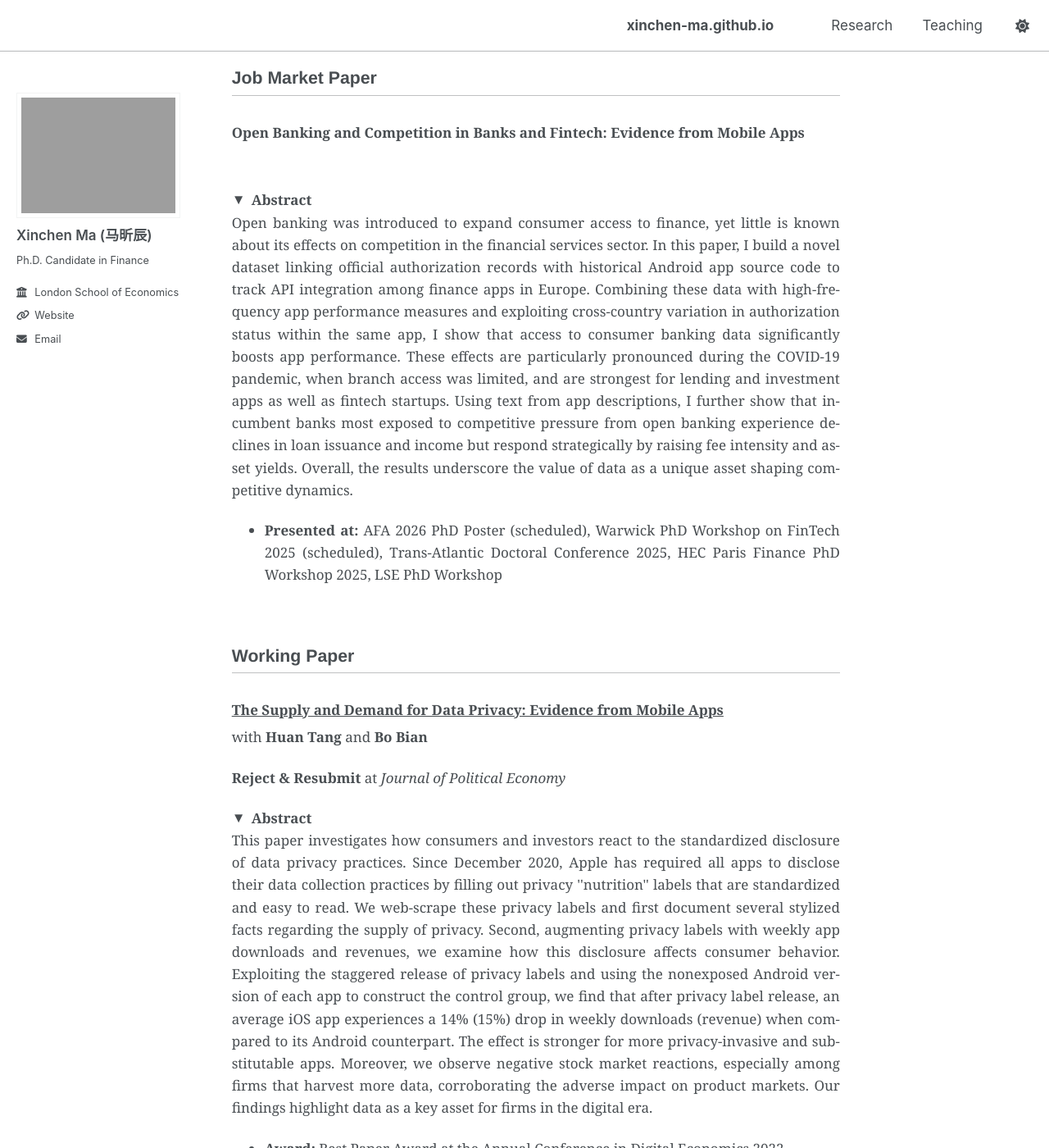
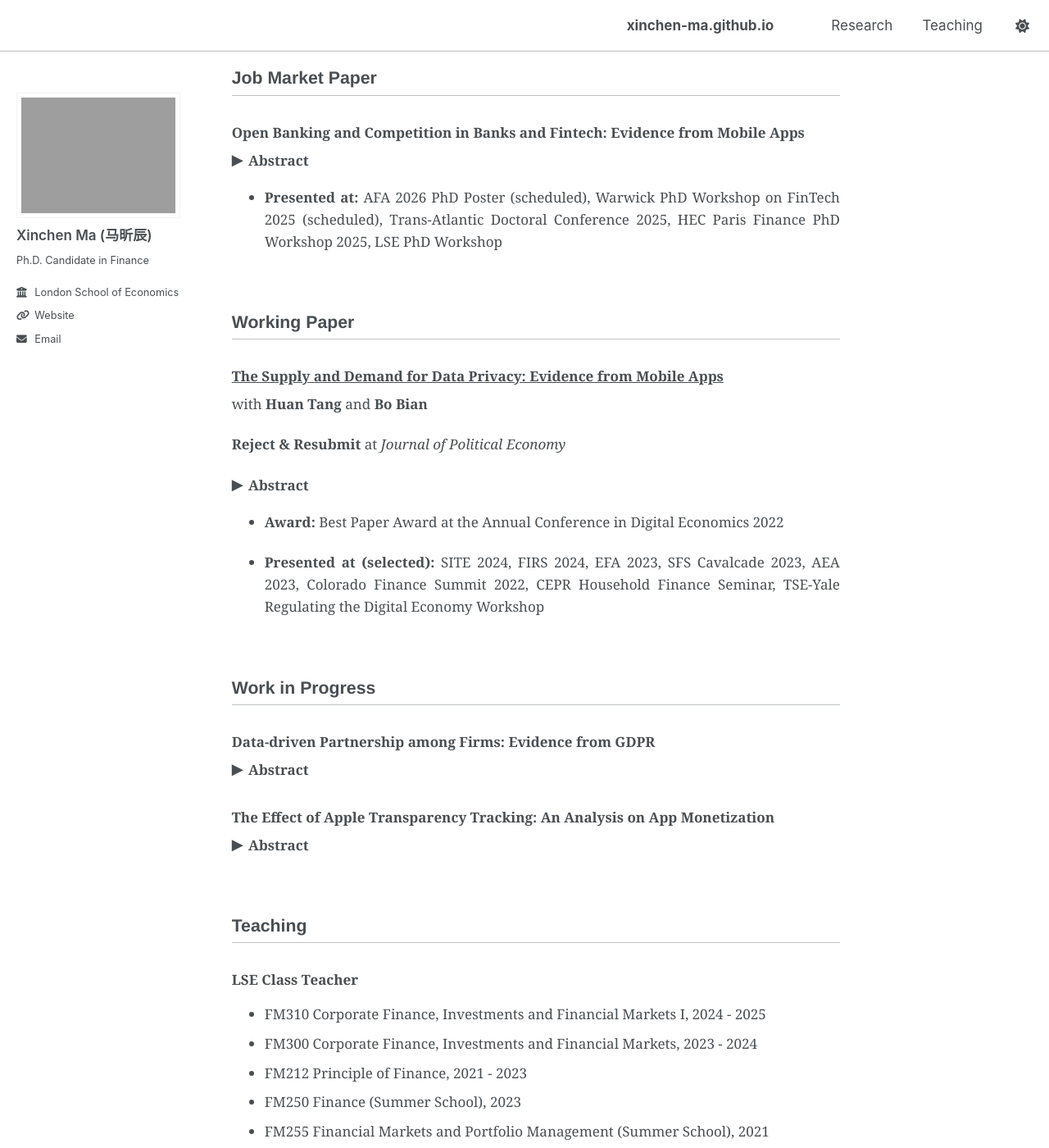
Before and after one commit to xinchen-ma/xinchen-ma.github.io, a Jekyll site: the page built from index.md, in a window 1280 px wide and 1400 px high, scrolled down 322 px. Shown: the whole window at 82% size. Built offline with Jekyll 4.4.1, drawn with Linux system fonts in a browser that asks for light colours; a script that is not in the unit is left out; some of the changed text lies outside the part shown.

Commit message:
Update index.md

```diff
--- a/index.md
+++ b/index.md
@@ -19,8 +19,8 @@ Email: x.ma25[at]lse.ac.uk
 ## Job Market Paper {#research}
 
 ### Open Banking and Competition in Banks and Fintech: Evidence from Mobile Apps
-<br>
-<details class="abstract" open>
+
+<details class="abstract">
   <summary>Abstract</summary>
   <p>Open banking was introduced to expand consumer access to finance, yet little is known about its effects on competition in the financial services sector. In this paper, I build a novel dataset linking official authorization records with historical Android app source code to track API integration among finance apps in Europe. Combining these data with high-frequency app performance measures and exploiting cross-country variation in authorization status within the same app, I show that access to consumer banking data significantly boosts app performance. These effects are particularly pronounced during the COVID-19 pandemic, when branch access was limited, and are strongest for lending and investment apps as well as fintech startups. Using text from app descriptions, I further show that incumbent banks most exposed to competitive pressure from open banking experience declines in loan issuance and income but respond strategically by raising fee intensity and asset yields. Overall, the results underscore the value of data as a unique asset shaping competitive dynamics.</p>
 </details>
@@ -35,7 +35,7 @@ with **[Huan Tang](https://huan-tang.com/)** and **[Bo Bian](https://www.bo-bian
 
 **Reject & Resubmit** at _Journal of Political Economy_
 
-<details class="abstract" open>
+<details class="abstract">
   <summary>Abstract</summary>
   <p>This paper investigates how consumers and investors react to the standardized disclosure of data privacy practices. Since December 2020, Apple has required all apps to disclose their data collection practices by filling out privacy ''nutrition'' labels that are standardized and easy to read. We web-scrape these privacy labels and first document several stylized facts regarding the supply of privacy. Second, augmenting privacy labels with weekly app downloads and revenues, we examine how this disclosure affects consumer behavior. Exploiting the staggered release of privacy labels and using the nonexposed Android version of each app to construct the control group, we find that after privacy label release, an average iOS app experiences a 14% (15%) drop in weekly downloads (revenue) when compared to its Android counterpart. The effect is stronger for more privacy-invasive and substitutable apps. Moreover, we observe negative stock market reactions, especially among firms that harvest more data, corroborating the adverse impact on product markets. Our findings highlight data as a key asset for firms in the digital era. </p>
 </details>
@@ -48,12 +48,17 @@ with **[Huan Tang](https://huan-tang.com/)** and **[Bo Bian](https://www.bo-bian
 
 ### Data-driven Partnership among Firms: Evidence from GDPR
 
-GDPR incentivizes data-driven partnerships that create value for firms. However, the increase is muted in Europe, leaving the region at a disadvantage in this emerging area of competition.
+<details class="abstract">
+  <summary>Abstract</summary>
+  <p>This paper studies the formation and capital-market implications of data-driven partnerships between firms. I assemble a news-based dataset of inter-firm, data-driven collaborations to map the landscape of corporate data sharing. I document the determinants of partnership formation, partner-pair characteristics, and associated stock-market reactions. Exploiting the EU’s General Data Protection Regulation (GDPR) as a plausibly exogenous shock in a difference-in-differences design, I show that GDPR-exposed firms form more data-driven partnerships, with the increase concentrated in cross-border deals with non-EU partners. </p>
+</details>
 
 ### The Effect of Apple Transparency Tracking: An Analysis on App Monetization
 
-Tracking apps face significant declines in downloads and revenue after Apple's App Tracking Transparency. In response, they adjust ad strategies, adopt alternative SDKs, and raise in-app prices.
-
+<details class="abstract">
+  <summary>Abstract</summary>
+  <p>This paper studies how data sharing policy affects app developers’ monetization. We exploit Apple’s App Tracking Transparent (ATT), which shifts customers’ default data sharing option in the Apple App Store from opt-in to opt-out, as a natural experiment to study how apps change their business model to make money in the privacy-preserving era. We find that after ATT, apps that are used to track users suffer declines of 28% and 10% in downloads and revenue, respectively. Advertising activities of tracking apps are negatively affected among publishers who display fewer banner, full-screen, playable, video ads and advertisers who advertise less aggressively on social networks. Tracking apps also adopt more third-party SDKs for advertising and monetization than non-tracking apps and are switching to less tracking-reliant attribution SDKs. In the long run, ATT causes price rises in in-app purchases. The above impacts are more pronounced among advertisers. </p>
+</details>
 
 
 ## Teaching {#teaching}
```
